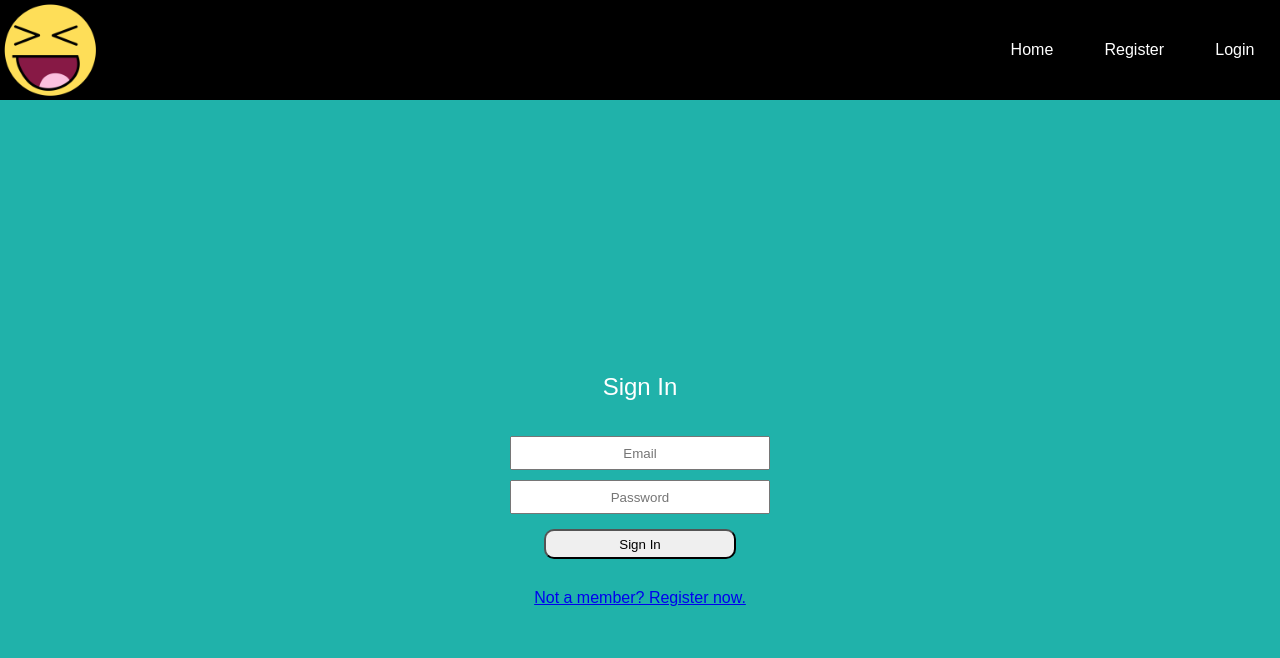
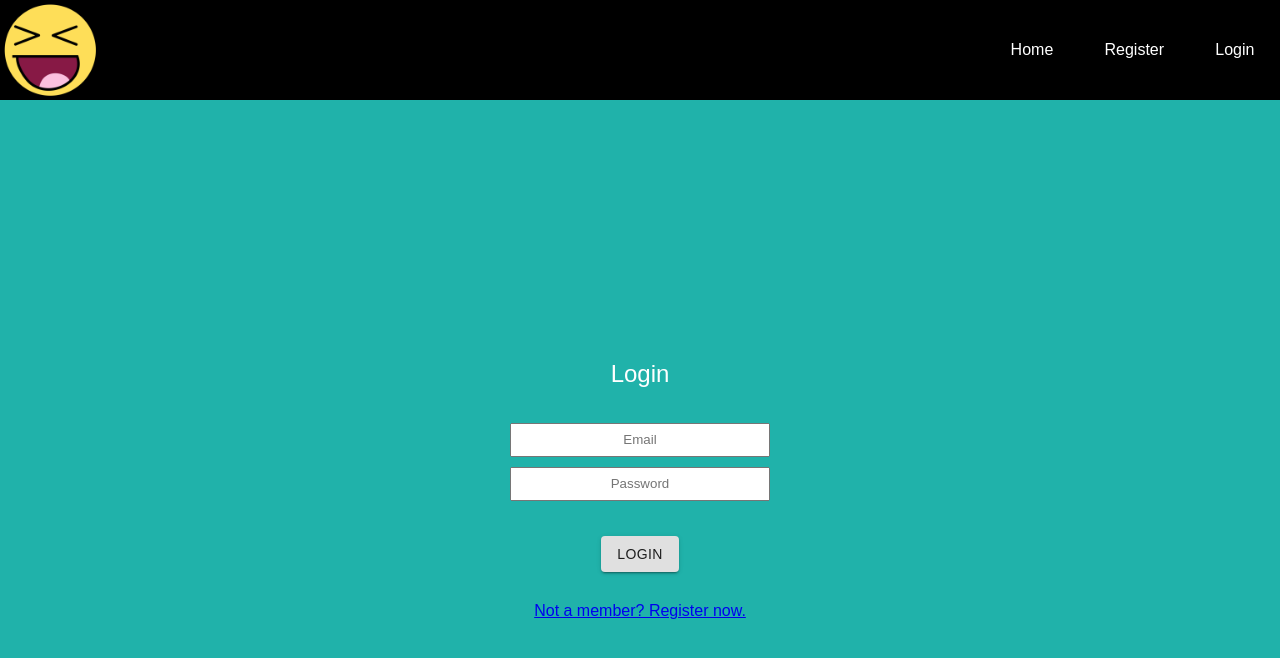
Before and after one commit to jackedwardbeard/AUTH_Passport_ExpressSession, a React (Create React App) app in the folder frontend/: page /login in a window 1280 px wide. Shown: the top 658 px of the page. Built offline with nearby package versions, Linux system fonts and the light colour scheme; no server answers.

Commit message:
Changed buttons to MUI buttons.

```diff
--- a/frontend/src/pages/ConfirmEmail/index.css
+++ b/frontend/src/pages/ConfirmEmail/index.css
@@ -10,13 +10,6 @@
     text-align: center;
 }
 
-.confirmEmailButton {
-    font-size: 1.5rem;
-    border-radius: 10px;
-    margin: 20px 0;
-    padding: 10px;
-}
-
 .confirmEmailText {
     color: white;
     font-size: max(0.75rem, 1.75vmin);
--- a/frontend/src/pages/ConfirmEmail/index.js
+++ b/frontend/src/pages/ConfirmEmail/index.js
@@ -63,7 +63,7 @@ const ConfirmEmail = (props) => {
                 <p className='title'>Email Confirmation</p>
                 <p className='confirmEmailText'>To finalise your registeration, click the button below.</p>
                 <div className='confirmEmailButtonContainer'>
-                    <button className='confirmEmailButton' type="button" onClick={confirmUser}>Confirm Email</button>
+                    <Button variant='contained' onClick={confirmUser} style={{margin: '30px'}}>Confirm Email</Button>
                 </div>
             </div>
             <Dialog
--- a/frontend/src/pages/Login/index.css
+++ b/frontend/src/pages/Login/index.css
@@ -22,14 +22,6 @@
     margin: 5px;
 }
 
-.buttonLogin {
-    width: max(150px, 15vw);
-    height: max(30px, 3vh);
-    margin-top: 10px;
-    margin-bottom: 30px;
-    border-radius: 10px;
-}
-
 .title {
     color: white;
     font-size: max(1.5rem, 3vmin);
--- a/frontend/src/pages/Login/index.js
+++ b/frontend/src/pages/Login/index.js
@@ -82,7 +82,7 @@ const Login = () => {
     <div className='pageContainer'>
         <form className='form'>
             <p className='title'>
-                Sign In
+                Login
             </p>
             <input
                 className='inputBox'
@@ -96,9 +96,7 @@ const Login = () => {
                 placeholder='Password'
                 onChange={e => setLoginPassword(e.target.value)}
             />
-            <button onClick={login} className='buttonLogin'>
-                Sign In
-            </button>
+            <Button variant='contained' onClick={login} style={{margin: '30px'}}>Login</Button>
             <a className='register_link'>
                 <Link to='/register'>Not a member? Register now.</Link>
             </a>
--- a/frontend/src/pages/Register/index.js
+++ b/frontend/src/pages/Register/index.js
@@ -107,9 +107,7 @@ const Register = () => {
                     placeholder='Confirm Password'
                     onChange={e => setRegisterConfirmPassword(e.target.value)}
                 />
-                <button onClick={register} className='registerButton'>
-                    Register
-                </button>
+                <Button variant='contained' onClick={register} style={{margin: '30px'}}>Register</Button>
                 <a className='register_link'>
                     <Link to='/login'>Already a member? Sign in.</Link>
                 </a>
```
